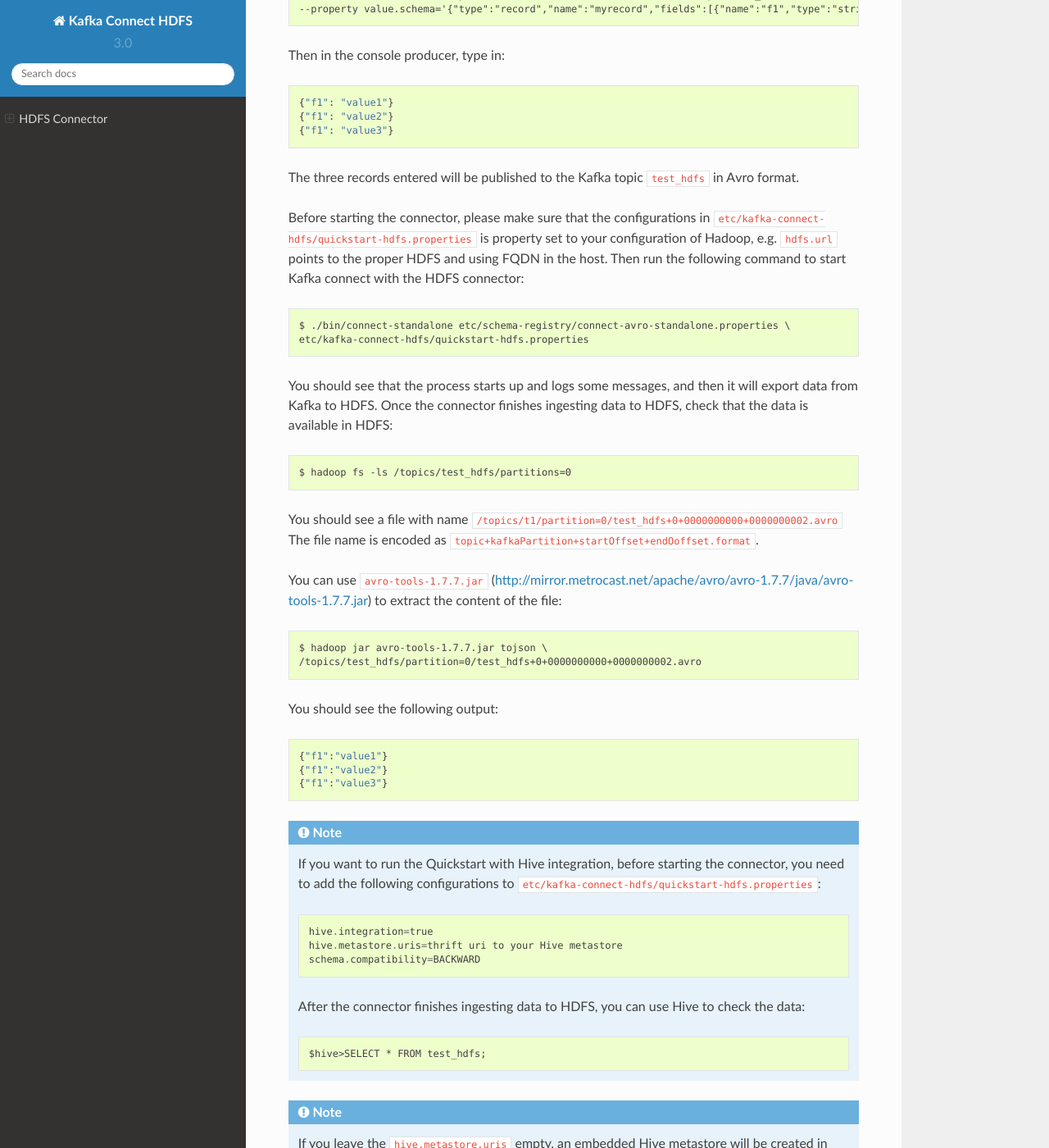
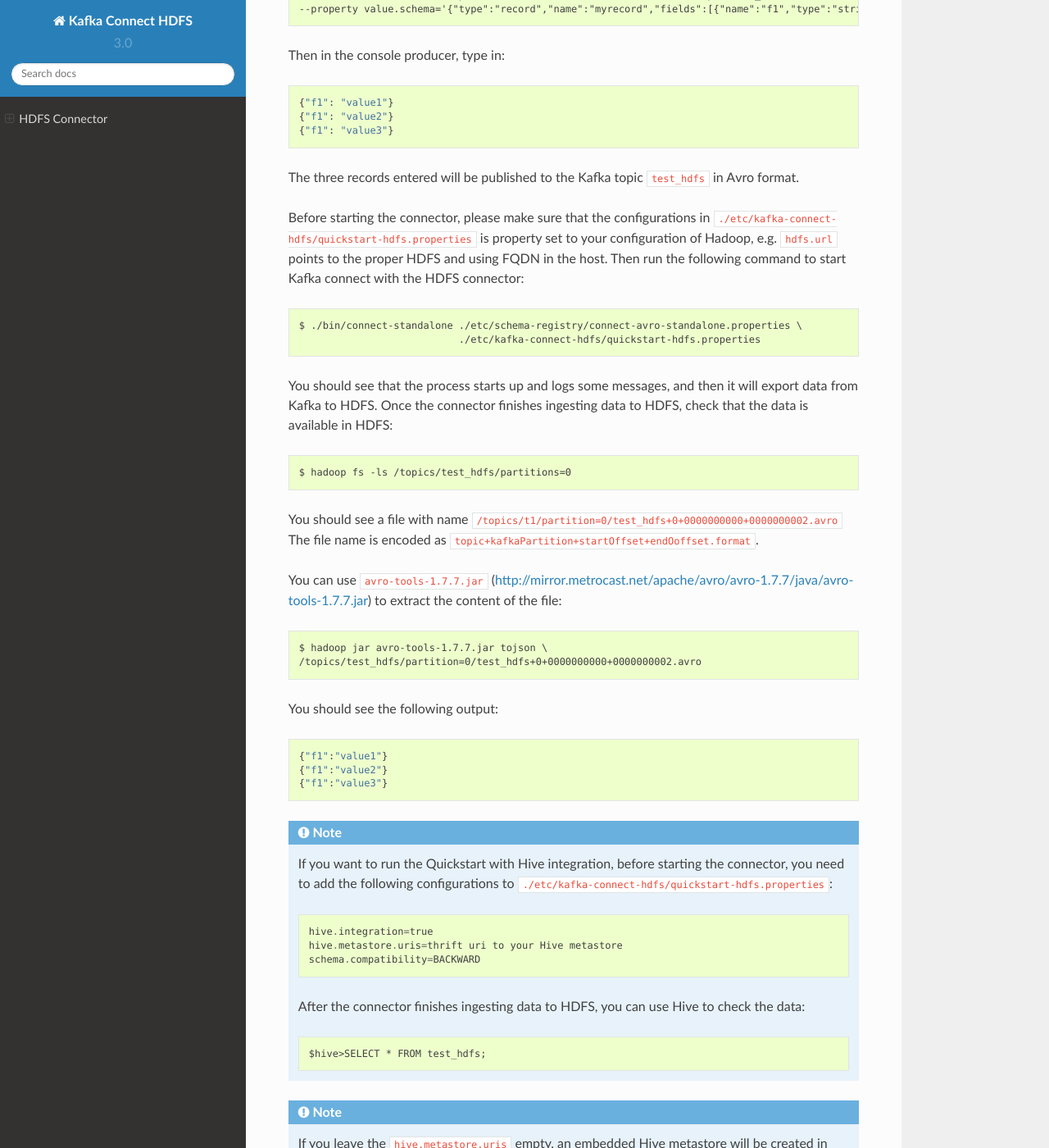
Before and after one commit to qubole/streamx, a Sphinx documentation site: the page built from docs/index.rst, in a window 1280 px wide and 1400 px high, scrolled down 1164 px. Shown: the whole window at 82% size. Built offline with Sphinx 7.4.7 and the Read the Docs theme 2.0.0, drawn with Linux system fonts in a browser that asks for light colours; some of the changed text lies outside the part shown.

```diff
--- a/docs/index.rst
+++ b/docs/index.rst
@@ -55,13 +55,13 @@ Then in the console producer, type in::
 The three records entered will be published to the Kafka topic ``test_hdfs`` in Avro format.
 
 Before starting the connector, please make sure that the configurations in
-``etc/kafka-connect-hdfs/quickstart-hdfs.properties`` is property set to your configuration of
+``./etc/kafka-connect-hdfs/quickstart-hdfs.properties`` is property set to your configuration of
 Hadoop, e.g. ``hdfs.url`` points to the proper HDFS and using FQDN in the host. Then run the
 following command to start Kafka connect with the HDFS connector::
 
 
-  $ ./bin/connect-standalone etc/schema-registry/connect-avro-standalone.properties \
-  etc/kafka-connect-hdfs/quickstart-hdfs.properties
+  $ ./bin/connect-standalone ./etc/schema-registry/connect-avro-standalone.properties \
+                             ./etc/kafka-connect-hdfs/quickstart-hdfs.properties
 
 You should see that the process starts up and logs some messages, and then it will export data from
 Kafka to HDFS. Once the connector finishes ingesting data to HDFS, check that the data is available
@@ -88,7 +88,7 @@ You should see the following output::
 
 .. note:: If you want to run the Quickstart with Hive integration, before starting the connector,
    you need to add the following configurations to
-   ``etc/kafka-connect-hdfs/quickstart-hdfs.properties``::
+   ``./etc/kafka-connect-hdfs/quickstart-hdfs.properties``::
 
       hive.integration=true
       hive.metastore.uris=thrift uri to your Hive metastore
@@ -139,7 +139,7 @@ exhaustive description of the available configuration options.
 
 Example
 ~~~~~~~
-Here is the content of ``etc/kafka-connect-hdfs/quickstart-hdfs.properties``::
+Here is the content of ``./etc/kafka-connect-hdfs/quickstart-hdfs.properties``::
 
   name=hdfs-sink
   connector.class=io.confluent.connect.hdfs.HdfsSinkConnector
```
